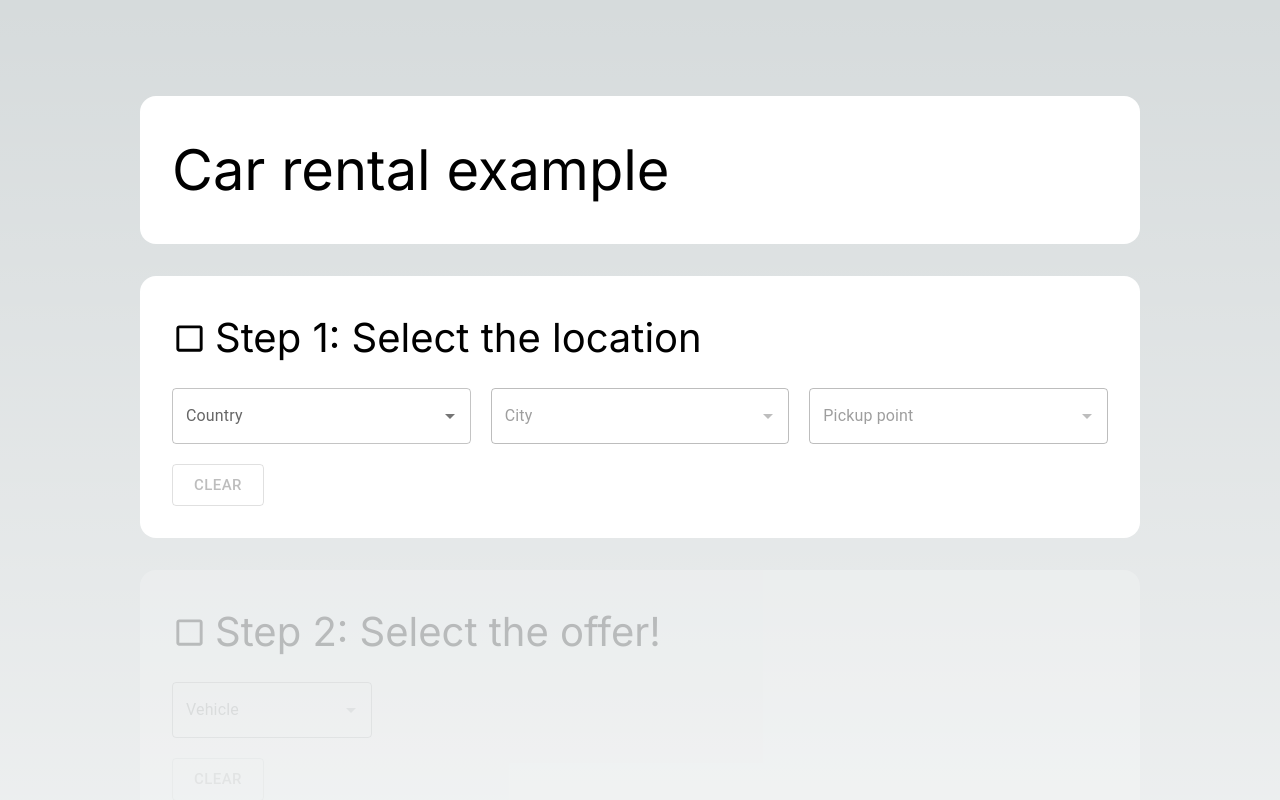
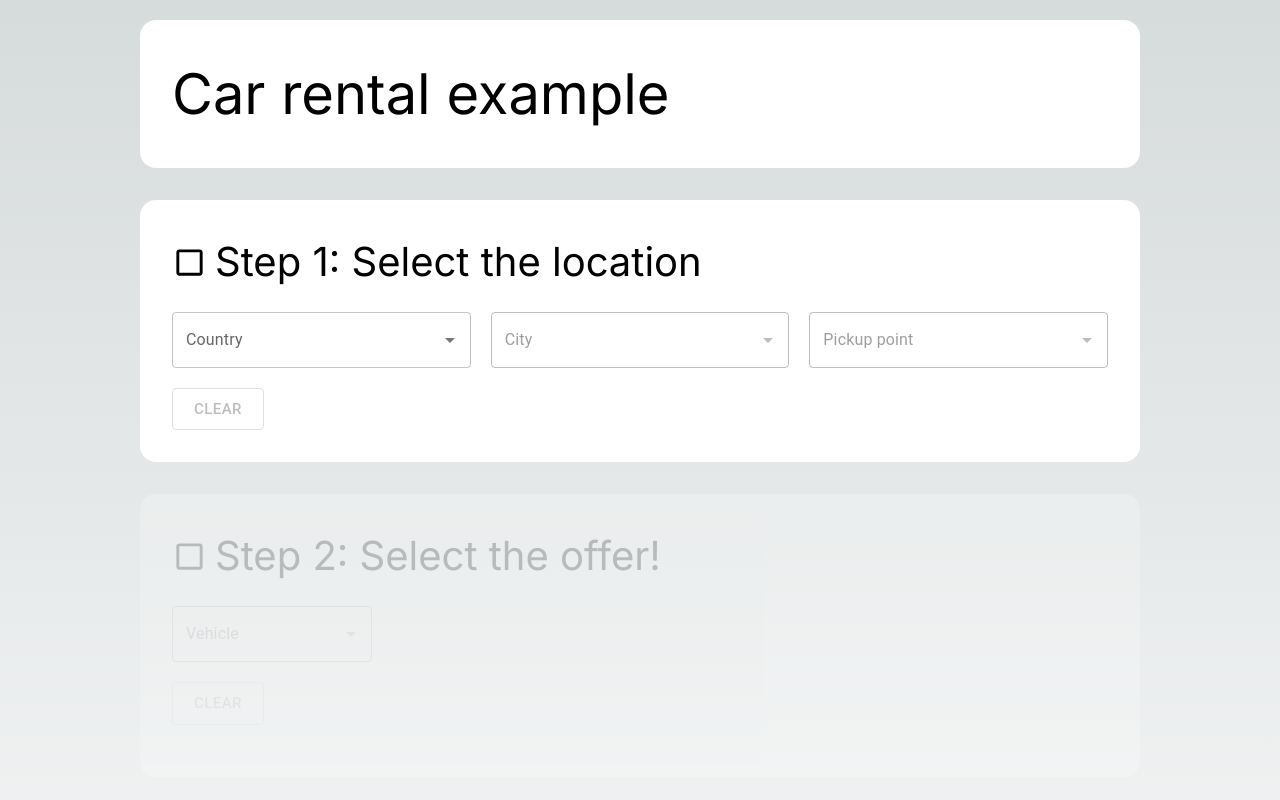
Before and after one commit to lauzis/car-rental, a Next.js app: page / in a window 1280 px wide. Shown: the top 800 px of the page. Built offline with nearby package versions, Linux system fonts and the light colour scheme.

Commit message:
- minor fixes padding size

```diff
--- a/app/globals.css
+++ b/app/globals.css
@@ -17,13 +17,6 @@ body {
             rgb(var(--background-end-rgb))
     ) rgb(var(--background-start-rgb));
 }
-
-@layer utilities {
-    .text-balance {
-        text-wrap: balance;
-    }
-}
-
 
 p, li {
     font-size: 1.5rem;
--- a/app/page.tsx
+++ b/app/page.tsx
@@ -2,7 +2,7 @@ import ReservationForm from '@/app/components/ReservationForm';
 
 export default async function Home() {
   return (
-      <main className="flex flex-col content-start p-24">
+      <main className="flex flex-col content-start p-5">
         <section>
           <h1>Car rental example</h1>
         </section>
--- a/package.json
+++ b/package.json
@@ -1,6 +1,6 @@
 {
   "name": "car-rental",
-  "version": "0.1.1",
+  "version": "0.1.2",
   "private": true,
   "scripts": {
     "dev": "next dev",
```
Also changed, not shown: 1 other file (tests, documents, lock files or other folders).
